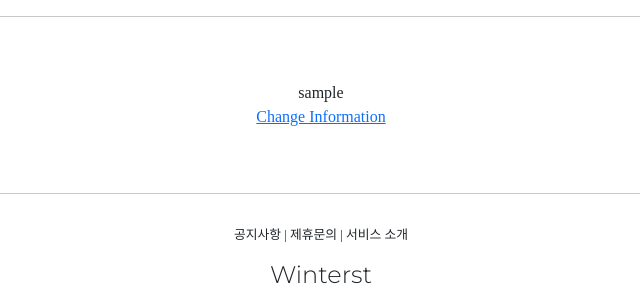
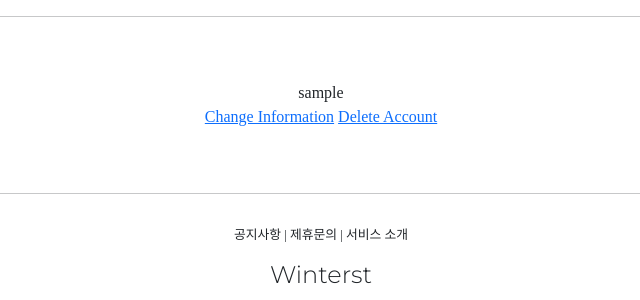
Before and after one commit to wookkl/like-pinterest, a Django app: page /accounts/1/ in a window 1280 px wide. Shown: the part 128-428 px from the top of the page, without its empty margins (319-959 px from the left). Run offline with Django 3.2, Linux system fonts and the light colour scheme; a user stored in the database is signed in; tables that the repository leaves empty hold one stand-in row (values such as "Sample post"); some libraries are stand-ins or nearby versions.

Commit message:
delete view

```diff
--- a/accounts/urls.py
+++ b/accounts/urls.py
@@ -13,4 +13,5 @@ urlpatterns = [
     path("logout/", views.AccountLogoutView.as_view(), name="logout"),
     path("<int:pk>/", views.AccountDetailView.as_view(), name="detail"),
     path("update/<int:pk>/", views.AccountUpdateView.as_view(), name="update"),
+    path("delete/<int:pk>/", views.AccountDeleteView.as_view(), name="delete"),
 ]
--- a/accounts/views.py
+++ b/accounts/views.py
@@ -1,5 +1,5 @@
 # Django
-from django.views.generic import CreateView, DetailView, UpdateView
+from django.views.generic import CreateView, DetailView, UpdateView, DeleteView
 from django.contrib.auth.views import LoginView, LogoutView
 from django.contrib.auth.forms import UserCreationForm
 from django.urls import reverse, reverse_lazy
@@ -10,6 +10,9 @@ from . import forms
 
 
 class AccountCreateView(CreateView):
+
+    """ Account Create View Definition """
+
     model = User
     form_class = UserCreationForm
     success_url = reverse_lazy("core:home")
@@ -17,21 +20,42 @@ class AccountCreateView(CreateView):
 
 
 class AccountLoginView(LoginView):
+
+    """ Account Log in View Definition """
+
     template_name = "accounts/login.html"
 
 
 class AccountLogoutView(LogoutView):
+
+    """ Account Log out View Definition """
+
     pass
 
 
 class AccountDetailView(DetailView):
+
+    """ Account Detail View Definition """
+
     model = User
     template_name = "accounts/detail.html"
     context_object_name = "target_user"
 
 
 class AccountUpdateView(UpdateView):
+
+    """ Account Update View Definition """
+
     model = User
     form_class = forms.AccountUpdateForm
     success_url = reverse_lazy("account:detail")
     template_name = "accounts/update.html"
+
+
+class AccountDeleteView(DeleteView):
+
+    """ Account Delete View Definition """
+
+    model = User
+    success_url = reverse_lazy("accounts:login")
+    template_name = "accounts/delete.html"
--- a/templates/accounts/detail.html
+++ b/templates/accounts/detail.html
@@ -9,6 +9,7 @@
     <div>
         {% if user == target_user %}
         <a href="{% url 'accounts:update' user.pk %}">Change Information</a>
+        <a href="{% url 'accounts:delete' user.pk %}">Delete Account</a>
         {% endif %}
     </div>
 </div>
```
Also changed, not shown: templates/accounts/delete.html (added, +13 -0 lines).
